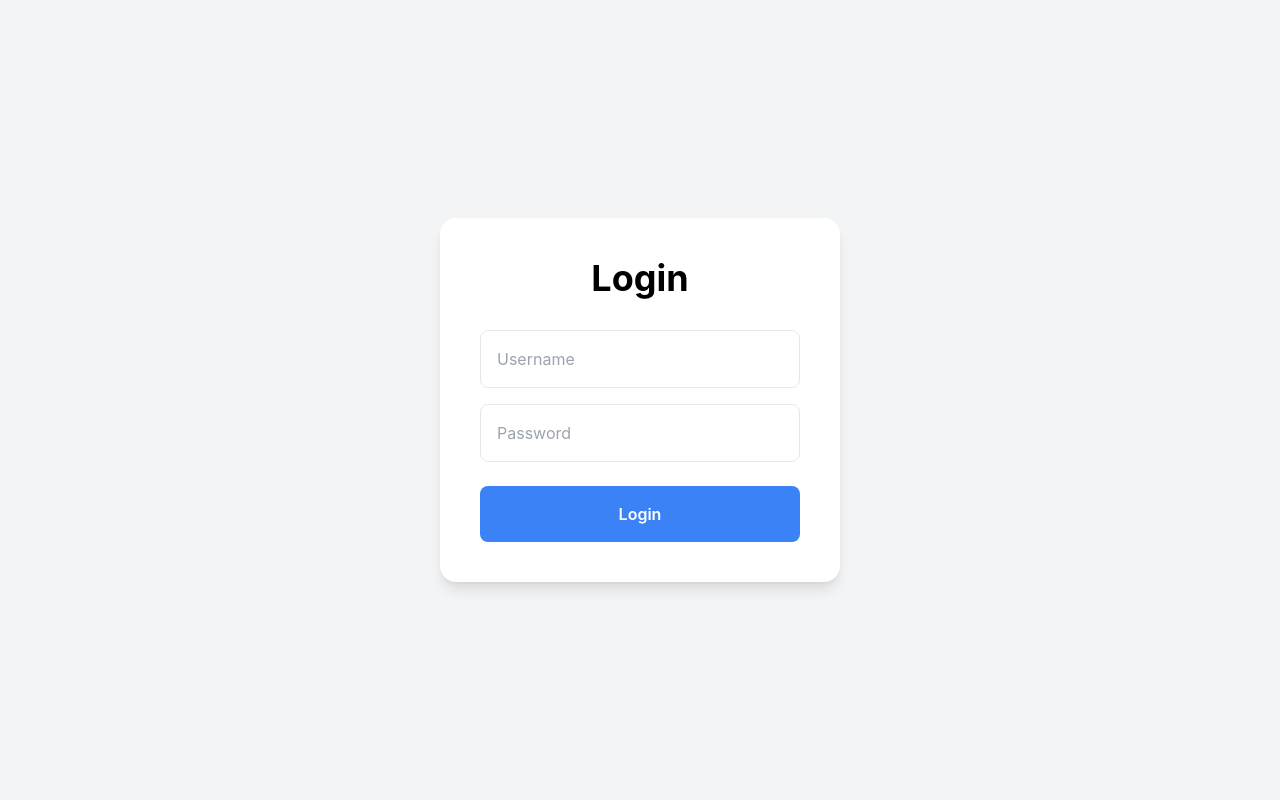
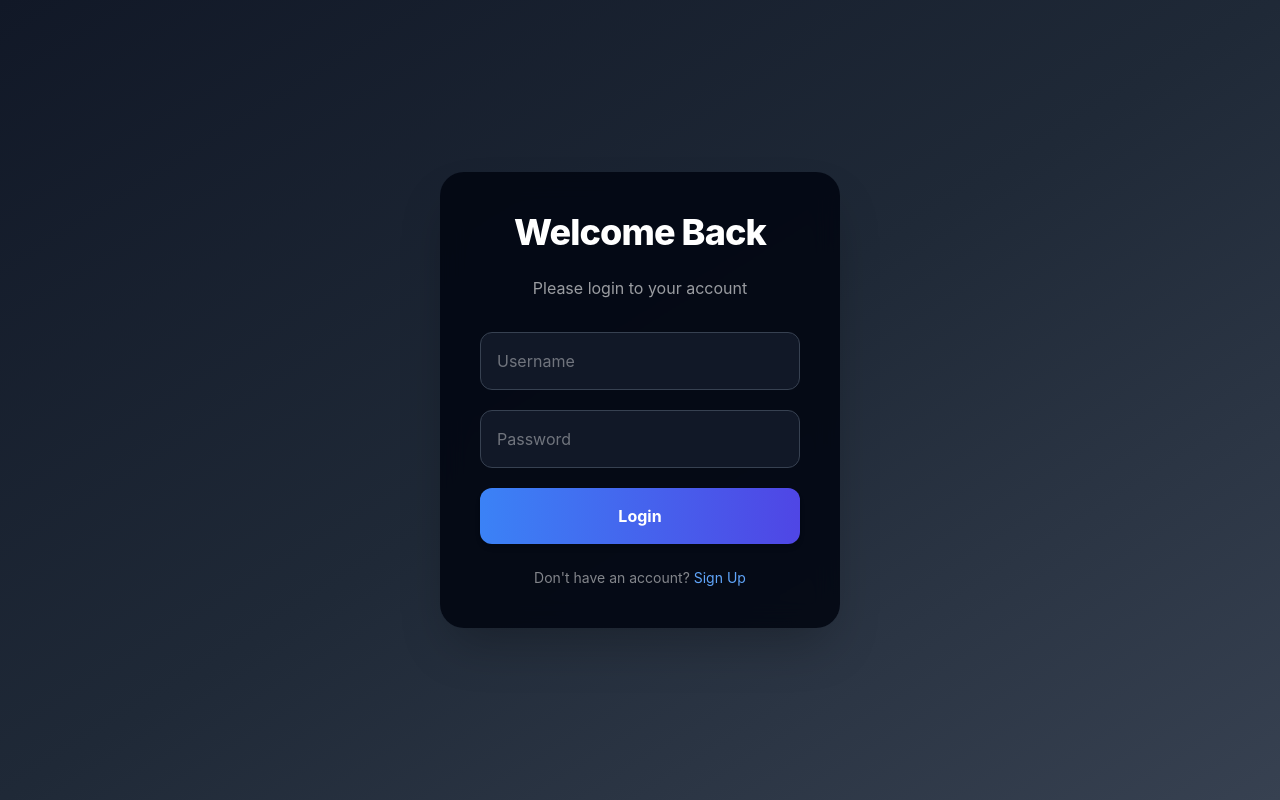
Before and after one commit to Adisorn1999/FB_Manager, a React (Create React App) app in the folder frontend/: page /login in a window 1280 px wide. Built offline with nearby package versions, Linux system fonts and the light colour scheme.

Commit message:
Fix bug Axios autoreload 401

```diff
--- a/frontend/src/api/axios.js
+++ b/frontend/src/api/axios.js
@@ -24,7 +24,11 @@ api.interceptors.response.use(
 
   (error) => {
 
-    if (error.response?.status === 401) {
+     const status = error.response?.status;
+    const requestUrl = (error.config?.url || '').toString();
+    const isAuthLoginRequest = requestUrl.includes('/auth/login');
+
+    if (status === 401 && !isAuthLoginRequest) {
 
       localStorage.removeItem('token');
       localStorage.removeItem('user');
--- a/frontend/src/components/Sidebar.js
+++ b/frontend/src/components/Sidebar.js
@@ -1,17 +1,48 @@
 import { Link, useLocation } from "react-router-dom";
-
+import Swal from "sweetalert2";
 export default function Sidebar() {
 
   const location = useLocation();
 
-  const logout = () => {
+  const logout = async () => {
 
-    localStorage.removeItem("token");
-    localStorage.removeItem("user");
+  const result = await Swal.fire({
+    title: "Logout ?",
+    text: "Are you sure you want to logout?",
+    icon: "warning",
 
-    window.location.href = "/login";
+    showCancelButton: true,
 
-  };
+    confirmButtonText: "Yes, Logout",
+    cancelButtonText: "Cancel",
+
+    confirmButtonColor: "#dc2626",
+    cancelButtonColor: "#374151",
+
+    background: "#15172b",
+    color: "#fff",
+  });
+
+  if (!result.isConfirmed) return;
+
+  // remove token
+  localStorage.removeItem("token");
+  localStorage.removeItem("user");
+
+  // success popup
+  await Swal.fire({
+    title: "Logout Success 👋",
+    icon: "success",
+
+    timer: 1200,
+    showConfirmButton: false,
+
+    background: "#15172b",
+    color: "#fff",
+  });
+
+  window.location.href = "/login";
+};
 
   return (
 
@@ -55,13 +86,6 @@ export default function Sidebar() {
 
       {/* MENU */}
       <div className="space-y-2">
-
-        <MenuItem
-          to="/dashboard"
-          label="Dashboard"
-          active={location.pathname === "/dashboard"}
-        />
-
         <MenuItem
           to="/accounts"
           label="Accounts"
--- a/frontend/src/pages/Login.js
+++ b/frontend/src/pages/Login.js
@@ -5,7 +5,6 @@ import Swal from "sweetalert2";
 
 export default function Login() {
   const navigate = useNavigate();
-
   const [form, setForm] = useState({ username: "", password: "" });
   const [loading, setLoading] = useState(false);
 
@@ -23,7 +22,6 @@ export default function Login() {
     setLoading(true);
 
     if (!form.username || !form.password) {
-      // popup synchronous → ไม่หาย
       Swal.fire({
         title: "Missing Fields ❌",
         text: "Please fill username and password",
@@ -38,7 +36,6 @@ export default function Login() {
 
     try {
       const res = await api.post("/auth/login", form);
-
       localStorage.setItem("token", res.data.token);
       localStorage.setItem("user", JSON.stringify(res.data.user));
 
@@ -54,7 +51,6 @@ export default function Login() {
 
       navigate("/accounts");
     } catch (err) {
-      // popup synchronous → จะไม่หาย
       Swal.fire({
         title: "Login Failed ❌",
         text: err?.response?.data?.message || "Wrong username/password",
@@ -69,18 +65,24 @@ export default function Login() {
   };
 
   return (
-    <div className="h-screen flex items-center justify-center bg-gray-100">
-      <div className="bg-white p-10 rounded-2xl shadow-lg w-[400px]">
-        <h1 className="text-4xl font-bold text-center mb-8">Login</h1>
+    <div className="h-screen flex items-center justify-center bg-gradient-to-br from-gray-900 via-gray-800 to-gray-700">
+      <div className="bg-gray-950/90 backdrop-blur-md p-10 rounded-3xl shadow-2xl w-[400px]">
+        <h1 className="text-4xl font-extrabold text-white text-center mb-6 tracking-tight">
+          Welcome Back
+        </h1>
+        <p className="text-center text-white/60 mb-8">
+          Please login to your account
+        </p>
 
-        <form onSubmit={handleLogin}>
+        <form onSubmit={handleLogin} className="space-y-5">
           <input
             type="text"
             name="username"
             placeholder="Username"
             value={form.username}
             onChange={handleChange}
-            className="w-full border p-4 rounded-lg mb-4 outline-none focus:ring-2 focus:ring-blue-400"
+            autoComplete="off"
+            className="w-full bg-gray-900 border border-gray-700 rounded-xl p-4 text-white placeholder-white/40 focus:outline-none focus:ring-2 focus:ring-blue-500"
           />
 
           <input
@@ -89,17 +91,25 @@ export default function Login() {
             placeholder="Password"
             value={form.password}
             onChange={handleChange}
-            className="w-full border p-4 rounded-lg mb-6 outline-none focus:ring-2 focus:ring-blue-400"
+            autoComplete="off"
+            className="w-full bg-gray-900 border border-gray-700 rounded-xl p-4 text-white placeholder-white/40 focus:outline-none focus:ring-2 focus:ring-blue-500"
           />
 
           <button
             type="submit"
             disabled={loading}
-            className="w-full bg-blue-500 hover:bg-blue-600 transition text-white p-4 rounded-lg font-semibold"
+            className="w-full bg-gradient-to-r from-blue-500 to-indigo-600 hover:from-blue-600 hover:to-indigo-700 transition text-white font-bold p-4 rounded-xl shadow-md"
           >
             {loading ? "Loading..." : "Login"}
           </button>
         </form>
+
+        <div className="text-center mt-6 text-white/50 text-sm">
+          Don't have an account?{" "}
+          <span className="text-blue-400 hover:underline cursor-pointer">
+            Sign Up
+          </span>
+        </div>
       </div>
     </div>
   );
```
